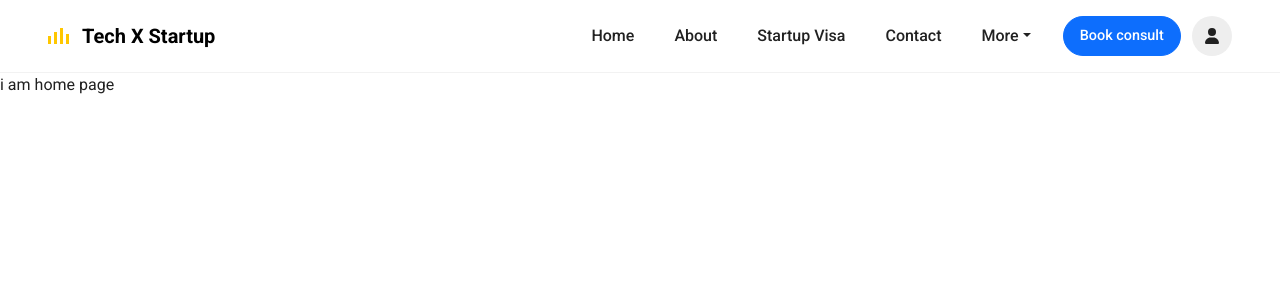
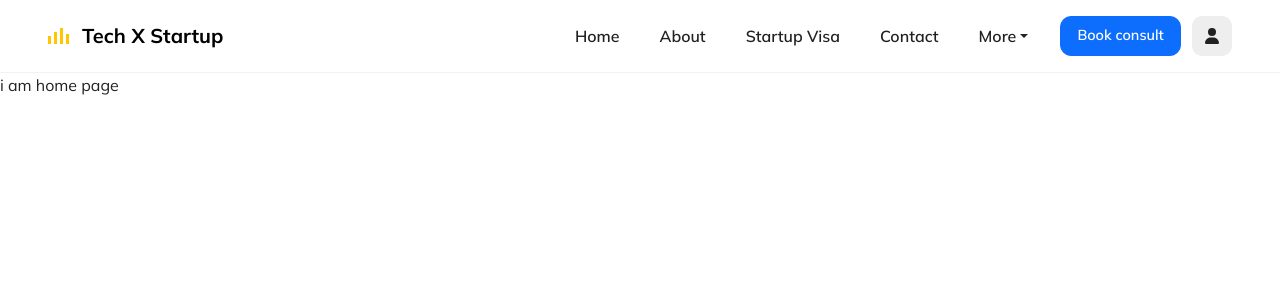
Before and after one commit to TechXStartupCorp/TechXStartup_company_website, a Next.js app: page / in a window 1280 px wide. Shown: the top 300 px of the page. Built offline with nearby package versions, Linux system fonts and the light colour scheme.

Commit message:
changed font to Mullish, finising up navigation

```diff
--- a/src/app/components/CustomBtn/CustomBtn.js
+++ b/src/app/components/CustomBtn/CustomBtn.js
@@ -4,7 +4,7 @@ import styles from './CustomBtn.module.css'
 
 const CustomBtn = ({text}) => {
   return (
-   <Button className={`${styles.customBtn} rounded-pill px-3 py-2`}>{text}</Button>
+   <Button className={`${styles.customBtn} px-3 py-2 fw-semibold`}>{text}</Button>
   )
 }
 
--- a/src/app/components/CustomBtn/CustomBtn.module.css
+++ b/src/app/components/CustomBtn/CustomBtn.module.css
@@ -1,4 +1,5 @@
 .customBtn {
     font-size: 0.9rem !important;
-    font-weight: 500 !important;
+    border-radius: 11px !important;
+    /* font-weight: 500 !important; */
 }
--- a/src/app/components/NavBar/NavBar.module.css
+++ b/src/app/components/NavBar/NavBar.module.css
@@ -1,16 +1,11 @@
-@import url("https://fonts.googleapis.com/css2?family=Bebas+Neue&display=swap");
-@import url("https://fonts.googleapis.com/css2?family=Montserrat:wght@400;500;600;700&display=swap");
-@import url("https://fonts.googleapis.com/css2?family=Raleway:wght@100;200;300;400;500;600;700;800;900&display=swap");
-
 .navBar {
-  font-weight: 700 !important;
   background-color: white !important;
   border-bottom: 1px solid #f2f2f2;
   color: #212121 !important;
 }
 .loginBTN {
   background-color: #eeeeee;
-  border-radius: 50%;
+  border-radius: var(--border-radius-small);
   height: 2.5rem;
   width: 2.5rem;
   margin-left: -0.8rem;
@@ -18,7 +13,7 @@
 
 .navMenu a {
   color: #212121 !important;
-  font-weight: 500;
+  font-weight: 600 !important;
 }
 
 .logoContainer {
--- a/src/app/globals.css
+++ b/src/app/globals.css
@@ -1,14 +1,8 @@
-@import url('https://fonts.googleapis.com/css2?family=Roboto:ital,wght@0,100;0,300;0,400;0,500;0,700;0,900;1,100;1,300;1,400;1,500;1,700;1,900&display=swap');
-
-
 body {
   height: 100%;
   color: #212121 !important;
-  /* overflow-x: hidden !important;
-  background-color: black !important; */
   position: relative;
-  /* z-index: 1; */
-  font-family: Roboto !important;
+  font-family: Mulish, sans-serif !important;
   scroll-behavior: smooth;
   padding: 0 !important;
   margin: 0 !important;
@@ -21,8 +15,7 @@ body {
 }
 
 :root {
-  /* --hotPink: rgb(234, 11, 186);
-  --bgDarkGrey: #18181b; */
+  --border-radius-small: 10px;
 }
 
 .section {
--- a/src/app/layout.js
+++ b/src/app/layout.js
@@ -1,7 +1,7 @@
-import 'bootstrap/dist/css/bootstrap.min.css'; // Global Bootstrap styles
+import "bootstrap/dist/css/bootstrap.min.css"; // Global Bootstrap styles
 import localFont from "next/font/local";
-import './globals.css'; // Your custom global styles
-import NavBar from './components/NavBar/NavBar';
+import "./globals.css"; // Your custom global styles
+import NavBar from "./components/NavBar/NavBar";
 
 const geistSans = localFont({
   src: "./fonts/GeistVF.woff",
@@ -22,8 +22,13 @@ export const metadata = {
 export default function RootLayout({ children }) {
   return (
     <html lang="en">
+      <head>
+        <link
+          href="https://fonts.googleapis.com/css2?family=Mulish:wght@200..1000&display=swap"
+          rel="stylesheet"
+        />
+      </head>
       <body className={`${geistSans.variable} ${geistMono.variable}`}>
-        {/* Render the NavBar on top of each page */}
         <NavBar />
         <main>{children}</main>
       </body>
```
